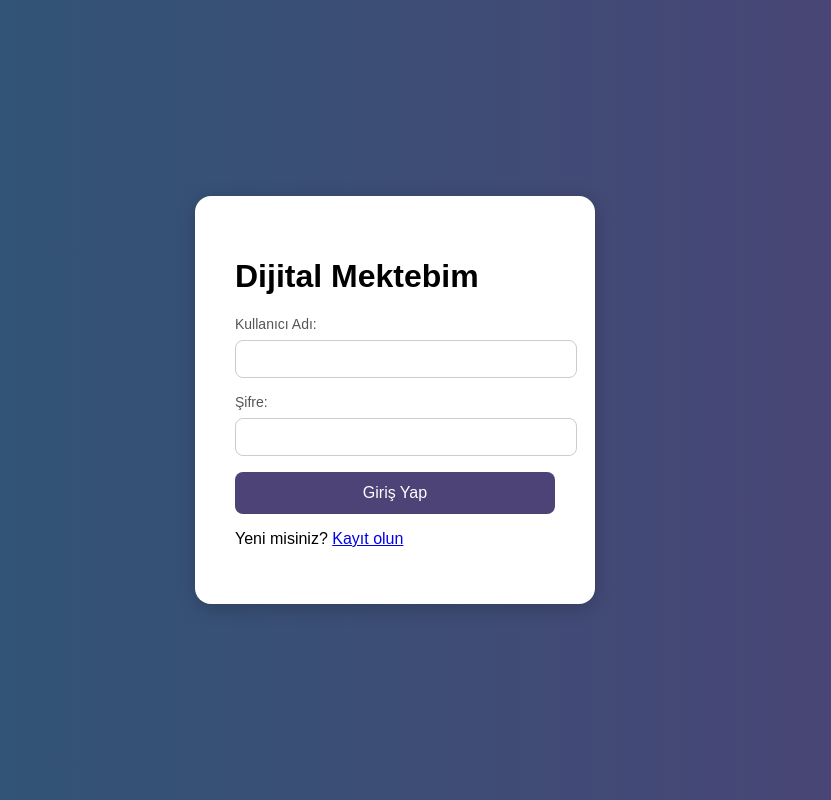
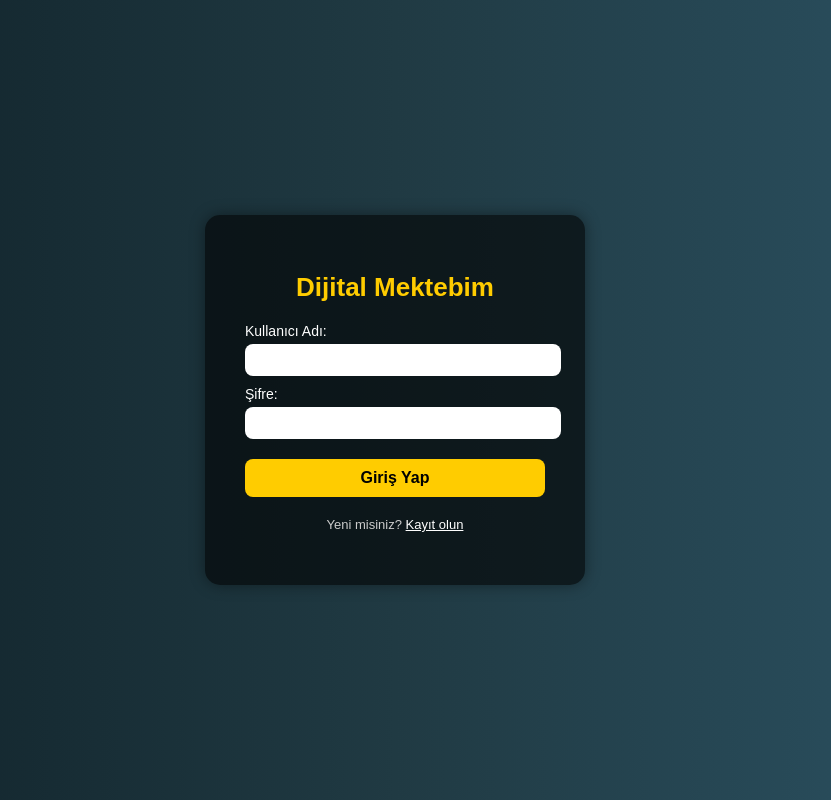
Before and after one commit to Firdevs-demir/giris, a plain HTML site: page index.html in a window 1280 px wide. Shown: the whole page, without its empty margins (245-1076 px from the left). Drawn offline with Linux system fonts and the light colour scheme; a web font is replaced by a local one.

Commit message:
Update style.css

```diff
--- a/style.css
+++ b/style.css
@@ -1,10 +1,11 @@
 @import url('https://fonts.googleapis.com/css2?family=Capriola&display=swap');
 
 body {
+  font-family: 'Capriola', sans-serif;
+  background: linear-gradient(to right, #0f2027, #203a43, #2c5364);
+  color: white;
   margin: 0;
   padding: 0;
-  font-family: 'Capriola', sans-serif;
-  background: linear-gradient(to right, #2b5876, #4e4376);
   display: flex;
   justify-content: center;
   align-items: center;
@@ -12,47 +13,60 @@ body {
 }
 
 .login-container {
-  background-color: white;
+  background-color: rgba(0, 0, 0, 0.6);
   padding: 40px;
-  border-radius: 16px;
-  box-shadow: 0 4px 20px rgba(0, 0, 0, 0.2);
-  width: 320px;
+  border-radius: 15px;
+  box-shadow: 0 0 15px rgba(0,0,0,0.4);
+  width: 300px;
+  text-align: center;
 }
 
-.login-container h2 {
-  text-align: center;
-  margin-bottom: 24px;
-  color: #333;
+.login-container h1 {
+  margin-bottom: 20px;
+  font-size: 26px;
+  color: #ffcc00;
 }
 
-form label {
+.login-container label {
   display: block;
-  margin-bottom: 8px;
-  font-size: 14px;
-  color: #555;
-}
-
-form input {
-  width: 100%;
-  padding: 10px;
-  margin-bottom: 16px;
-  border: 1px solid #ccc;
-  border-radius: 8px;
+  text-align: left;
+  margin-top: 10px;
   font-size: 14px;
 }
 
-form button {
+.login-container input {
   width: 100%;
-  padding: 12px;
-  background-color: #4e4376;
-  color: white;
+  padding: 8px;
+  margin-top: 5px;
+  border-radius: 8px;
+  border: none;
+  font-size: 14px;
+}
+
+.login-container button {
+  margin-top: 20px;
+  width: 100%;
+  padding: 10px;
+  background-color: #ffcc00;
   border: none;
   border-radius: 8px;
   font-size: 16px;
+  font-weight: bold;
   cursor: pointer;
-  transition: background 0.3s ease;
+  transition: background-color 0.3s ease;
 }
 
-form button:hover {
-  background-color: #2b5876;
+.login-container button:hover {
+  background-color: #e6b800;
 }
+
+.info {
+  margin-top: 20px;
+  font-size: 13px;
+  color: #ccc;
+}
+
+.info a {
+  color: #fff;
+  text-decoration: underline;
+}
```
